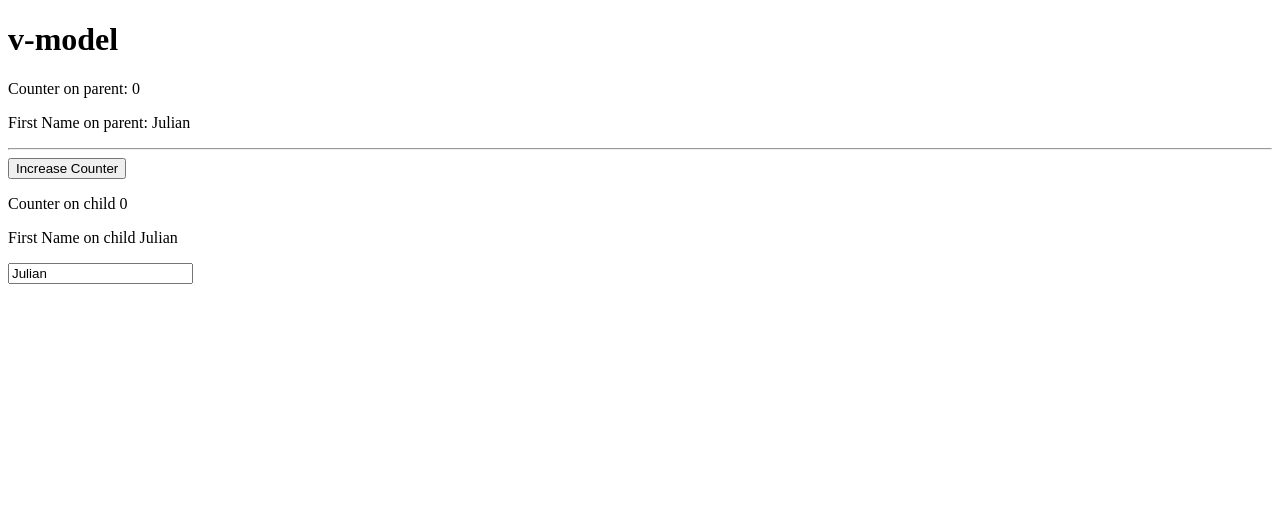
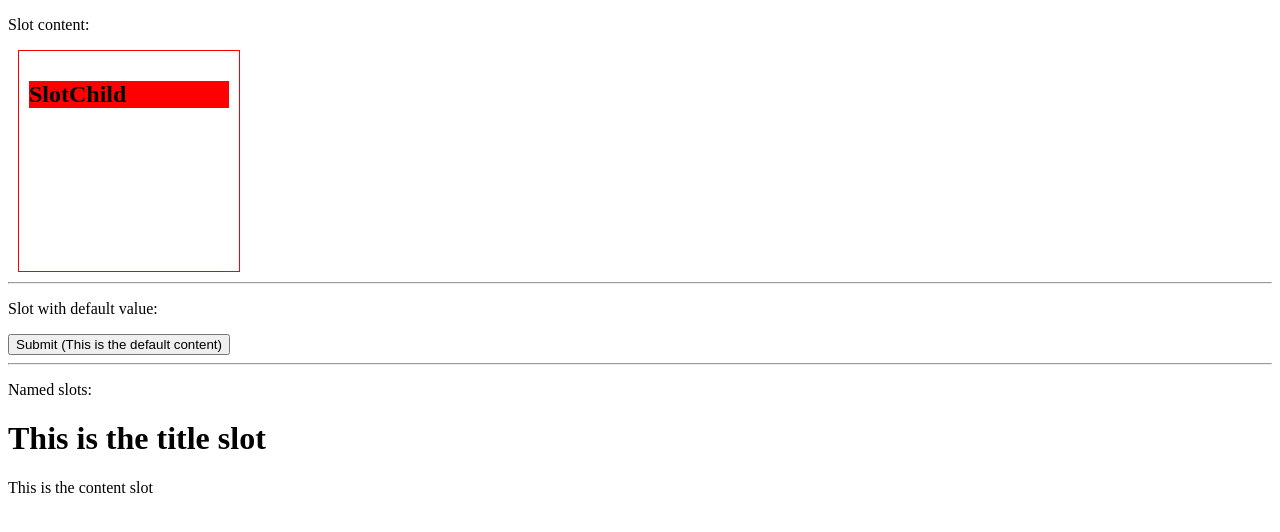
Before and after one commit to julianandreszb/vue-js-certification, a Vue app: page / in a window 1280 px wide. Shown: the top 532 px of the page. Built offline with nearby package versions, Linux system fonts and the light colour scheme.

Commit message:
Save progress: Slots

```diff
--- a/src/App.vue
+++ b/src/App.vue
@@ -9,14 +9,14 @@
 // import RefsInsideFor from '@/components/TemplateRefs/RefsInsideFor.vue'
 // import RefAccessChildProp from '@/components/TemplateRefs/RefAccessChildProp.vue'
 // import ParentListening from '@/components/Component/Emit/ParentListening.vue'
-// import SlotComponentContainer from '@/components/Component/Slot/SlotComponentContainer.vue'
+import SlotComponentContainer from '@/components/Component/Slot/SlotComponentContainer.vue'
 // import ComponentsContainer from '@/components/Component/DynamicComponents/ComponentsContainer.vue'
 //import DefineAsyncComponent from '@/components/Component/AsyncComp/DefineAsyncComponent.vue'
-import VModelParent from '@/components/Component/VModel/VModelParent.vue'
+// import VModelParent from '@/components/Component/VModel/VModelParent.vue'
 </script>
 
 <template>
-  <VModelParent />
+  <SlotComponentContainer />
 </template>
 
 <style scoped></style>
--- /dev/null
+++ b/src/components/Component/Slot/SlotChildDefaultValue.vue
@@ -0,0 +1,16 @@
+<script setup>
+
+</script>
+
+<template>
+  <button type="submit">
+    <slot>
+      Submit (This is the default content) <!-- fallback content -->
+    </slot>
+  </button>
+
+</template>
+
+<style scoped>
+
+</style>
--- /dev/null
+++ b/src/components/Component/Slot/SlotChildNamedSlots.vue
@@ -0,0 +1,14 @@
+<script setup>
+
+</script>
+
+<template>
+<div>
+  <slot name="title" ></slot>
+  <slot name="body" ></slot>
+</div>
+</template>
+
+<style scoped>
+
+</style>
--- a/src/components/Component/Slot/SlotComponentContainer.vue
+++ b/src/components/Component/Slot/SlotComponentContainer.vue
@@ -1,13 +1,28 @@
 <script setup>
 import SlotChild from '@/components/Component/Slot/SlotChild.vue'
+import SlotChildDefaultValue from '@/components/Component/Slot/SlotChildDefaultValue.vue'
+import SlotChildNamedSlots from '@/components/Component/Slot/SlotChildNamedSlots.vue'
 </script>
 
 <template>
+  <p>Slot content:</p>
   <SlotChild>
     <div :style="{ backgroundColor: 'red' }">
       <h1>SlotChild</h1>
     </div>
   </SlotChild>
+
+  <hr>
+  <p>Slot with default value:</p>
+  <SlotChildDefaultValue />
+
+  <hr>
+
+  <p>Named slots:</p>
+  <SlotChildNamedSlots>
+    <template v-slot:title><h1>This is the title slot</h1></template>
+    <template v-slot:body><p>This is the content slot</p></template>
+  </SlotChildNamedSlots>
 </template>
 
 <style scoped></style>
```
